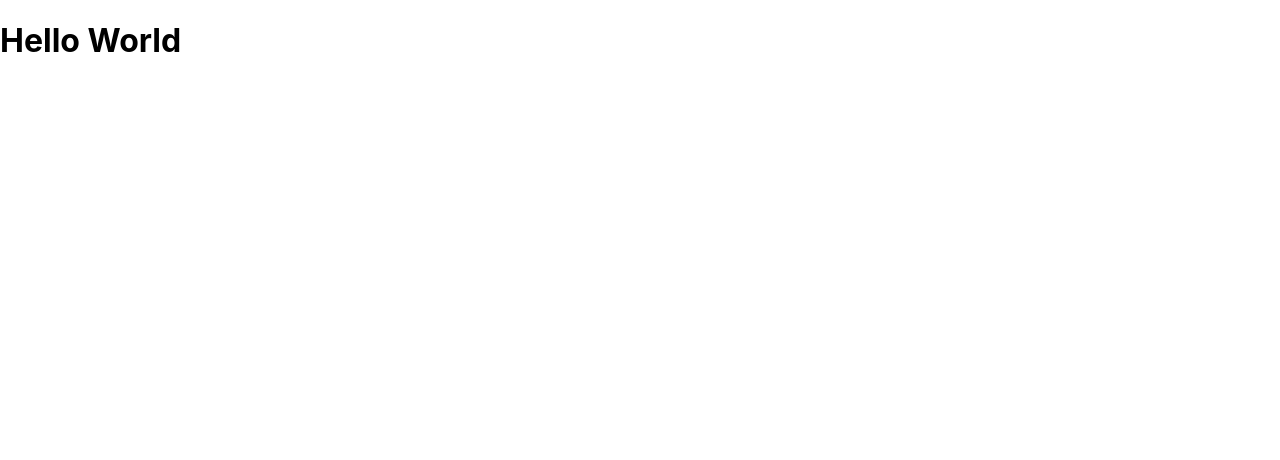
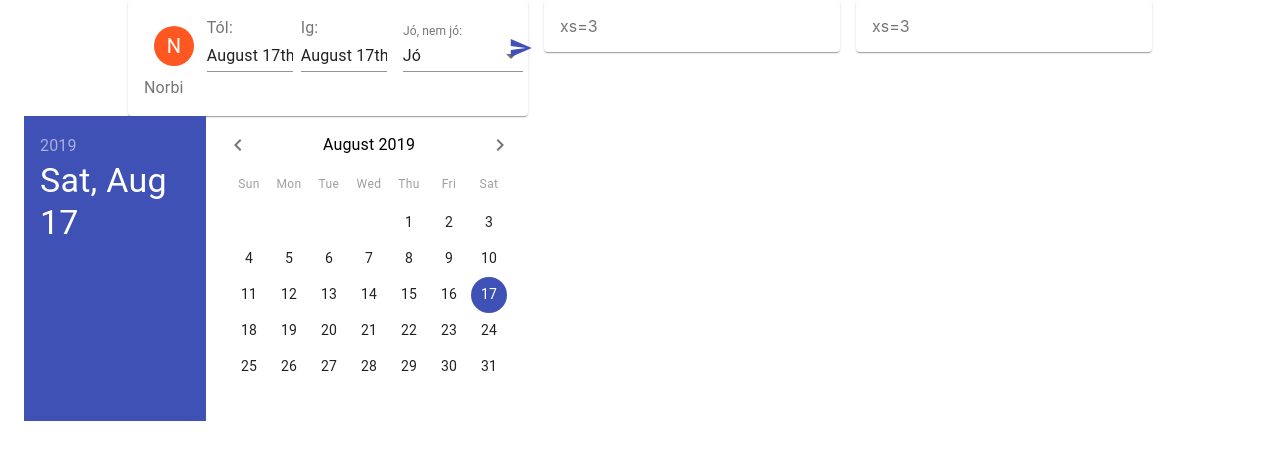
Before and after one commit to Horbee/tatra-frontend, a React (Create React App) app: page / in a window 1280 px wide. Shown: the top 460 px of the page. Built offline with nearby package versions, Linux system fonts and the light colour scheme.

Commit message:
added material-ui library

```diff
--- a/package.json
+++ b/package.json
@@ -3,11 +3,15 @@
   "version": "0.1.0",
   "private": true,
   "dependencies": {
+    "@date-io/moment": "^1.3.9",
     "@material-ui/core": "^4.3.2",
+    "@material-ui/pickers": "^3.2.2",
     "@types/jest": "24.0.17",
     "@types/node": "12.7.2",
     "@types/react": "16.9.2",
     "@types/react-dom": "16.8.5",
+    "date-fns": "^2.0.0-alpha.7",
+    "moment": "^2.24.0",
     "react": "^16.9.0",
     "react-dom": "^16.9.0",
     "react-scripts": "3.1.1",
--- a/public/index.html
+++ b/public/index.html
@@ -3,7 +3,10 @@
   <head>
     <meta charset="utf-8" />
     <link rel="shortcut icon" href="%PUBLIC_URL%/favicon.ico" />
-    <meta name="viewport" content="width=device-width, initial-scale=1" />
+    <meta
+      name="viewport"
+      content="minimum-scale=1, initial-scale=1, width=device-width, shrink-to-fit=no"
+    />
     <meta name="theme-color" content="#000000" />
     <meta
       name="description"
@@ -24,6 +27,10 @@
       work correctly both with client-side routing and a non-root public URL.
       Learn how to configure a non-root public URL by running `npm run build`.
     -->
+    <link
+      rel="stylesheet"
+      href="https://fonts.googleapis.com/icon?family=Material+Icons"
+    />
     <title>React App</title>
   </head>
   <body>
--- a/src/App.tsx
+++ b/src/App.tsx
@@ -2,10 +2,17 @@ import "./App.css";
 
 import React from "react";
 
+import MomentUtils from "@date-io/moment";
+import { MuiPickersUtilsProvider } from "@material-ui/pickers";
+
+import { HomePage } from "./pages/home/HomePage";
+
 const App: React.FC = () => {
   return (
     <div>
-      <h1>Hello World</h1>
+      <MuiPickersUtilsProvider utils={MomentUtils}>
+        <HomePage />
+      </MuiPickersUtilsProvider>
     </div>
   );
 };
--- /dev/null
+++ b/src/pages/home/CustomDatePicker.tsx
@@ -0,0 +1,15 @@
+import React, { useState } from "react";
+
+import { DatePicker } from "@material-ui/pickers";
+import { MaterialUiPickersDate } from "@material-ui/pickers/typings/date";
+
+export const CustomDatePicker = () => {
+  const [selectedDate, setSelectedDate] = useState(new Date());
+
+  const handleDateChange = (date: MaterialUiPickersDate) => {
+    setSelectedDate(date as any);
+    console.log(date);
+  };
+
+  return <DatePicker value={selectedDate} onChange={handleDateChange} />;
+};
--- /dev/null
+++ b/src/pages/home/HomePage.tsx
@@ -0,0 +1,119 @@
+import React, { useState } from "react";
+
+import {
+    Avatar, Container, createStyles, FormControl, Grid, Icon, IconButton, InputLabel, makeStyles,
+    MenuItem, Paper, Select, Theme, Tooltip, Typography
+} from "@material-ui/core";
+import { deepOrange } from "@material-ui/core/colors";
+
+import { CustomDatePicker } from "./CustomDatePicker";
+import { StaticCalendar } from "./StaticCalendar";
+
+const useStyles = makeStyles((theme: Theme) =>
+  createStyles({
+    root: {
+      flexGrow: 1
+    },
+    paper: {
+      padding: theme.spacing(2),
+      textAlign: "left",
+      color: theme.palette.text.secondary
+    },
+    formControl: {
+      margin: theme.spacing(1),
+      minWidth: 120
+    },
+    button: {
+      margin: theme.spacing(1)
+    },
+    rightIcon: {
+      marginLeft: theme.spacing(1)
+    },
+    orangeAvatar: {
+      margin: 10,
+      color: "#fff",
+      backgroundColor: deepOrange[500]
+    }
+  })
+);
+
+type Availablities = "available" | "notavailable" | "maybe";
+
+export const HomePage = () => {
+  const [availablity, setAvailability] = useState<Availablities>("available");
+
+  const handleAvailabilityChange = (
+    event: React.ChangeEvent<{
+      name?: string | undefined;
+      value: unknown;
+    }>,
+    child: React.ReactNode
+  ) => {
+    setAvailability(event.target.value as Availablities);
+  };
+
+  const classes = useStyles();
+  return (
+    <Container maxWidth="xl">
+      <div className={classes.root}>
+        <Grid container spacing={2} justify="center">
+          <Grid item xs={6} md={6} lg={4}>
+            <Paper className={classes.paper}>
+              <Grid container spacing={1}>
+                <Grid item xs={2} justify="center">
+                  <Avatar className={classes.orangeAvatar}>N</Avatar>
+                  <Typography>Norbi</Typography>
+                </Grid>
+                <Grid item xs={3}>
+                  <Typography>Tól: </Typography>
+                  <CustomDatePicker />
+                </Grid>
+                <Grid item xs={3}>
+                  <Typography>Ig: </Typography>
+                  <CustomDatePicker />
+                </Grid>
+                <Grid item xs={3}>
+                  <FormControl className={classes.formControl}>
+                    <InputLabel htmlFor="availability-picker">
+                      Jó, nem jó:
+                    </InputLabel>
+                    <Select
+                      value={availablity}
+                      onChange={handleAvailabilityChange}
+                      inputProps={{
+                        name: "availability",
+                        id: "availability-picker"
+                      }}
+                    >
+                      <MenuItem value={"available"}>Jó</MenuItem>
+                      <MenuItem value={"notavailable"}>Nem jó</MenuItem>
+                      <MenuItem value={"maybe"}>Talán</MenuItem>
+                    </Select>
+                  </FormControl>
+                </Grid>
+                <Grid item xs={1}>
+                  <Tooltip title="Elküldés">
+                    <IconButton
+                      color="primary"
+                      className={classes.button}
+                      aria-label="send availability"
+                    >
+                      <Icon>send</Icon>
+                    </IconButton>
+                  </Tooltip>
+                </Grid>
+              </Grid>
+            </Paper>
+          </Grid>
+          <Grid item xs={6} md={4} lg={3}>
+            <Paper className={classes.paper}>xs=3</Paper>
+          </Grid>
+          <Grid item xs={6} md={4} lg={3}>
+            <Paper className={classes.paper}>xs=3</Paper>
+          </Grid>
+        </Grid>
+      </div>
+      <StaticCalendar />
+    </Container>
+  );
+};
--- /dev/null
+++ b/src/pages/home/StaticCalendar.tsx
@@ -0,0 +1,23 @@
+import React, { useState } from "react";
+
+import { DatePicker } from "@material-ui/pickers";
+import { MaterialUiPickersDate } from "@material-ui/pickers/typings/date";
+
+export const StaticCalendar = () => {
+  const [date, changeDate] = useState(new Date());
+
+  const handleDateChanged = (date: MaterialUiPickersDate) => {
+    changeDate(date as any);
+  };
+
+  return (
+    <DatePicker
+      autoOk
+      orientation="landscape"
+      variant="static"
+      openTo="date"
+      value={date}
+      onChange={handleDateChanged}
+    />
+  );
+};
```
Also changed, not shown: 2 other files (tests, documents, lock files or other folders).
